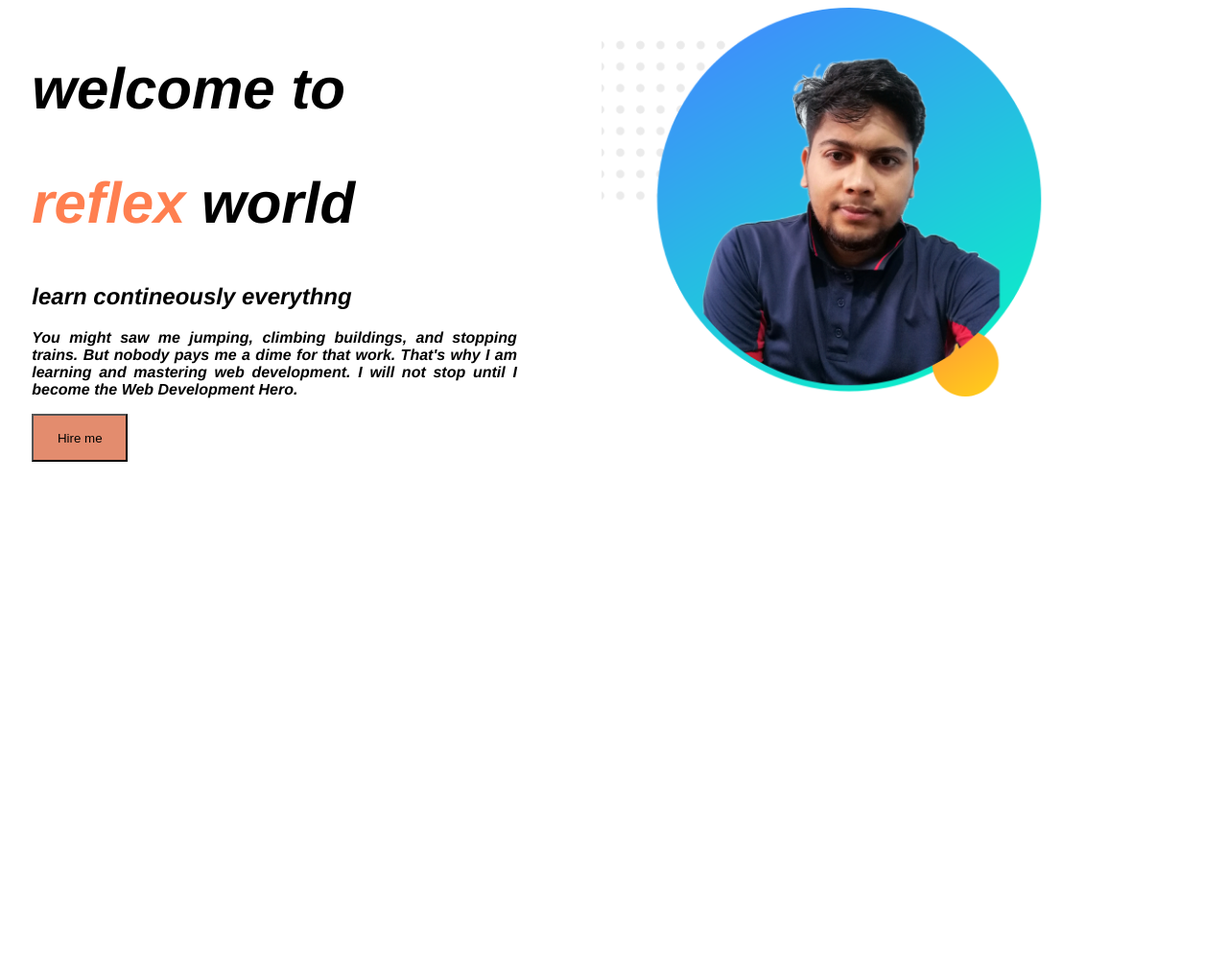
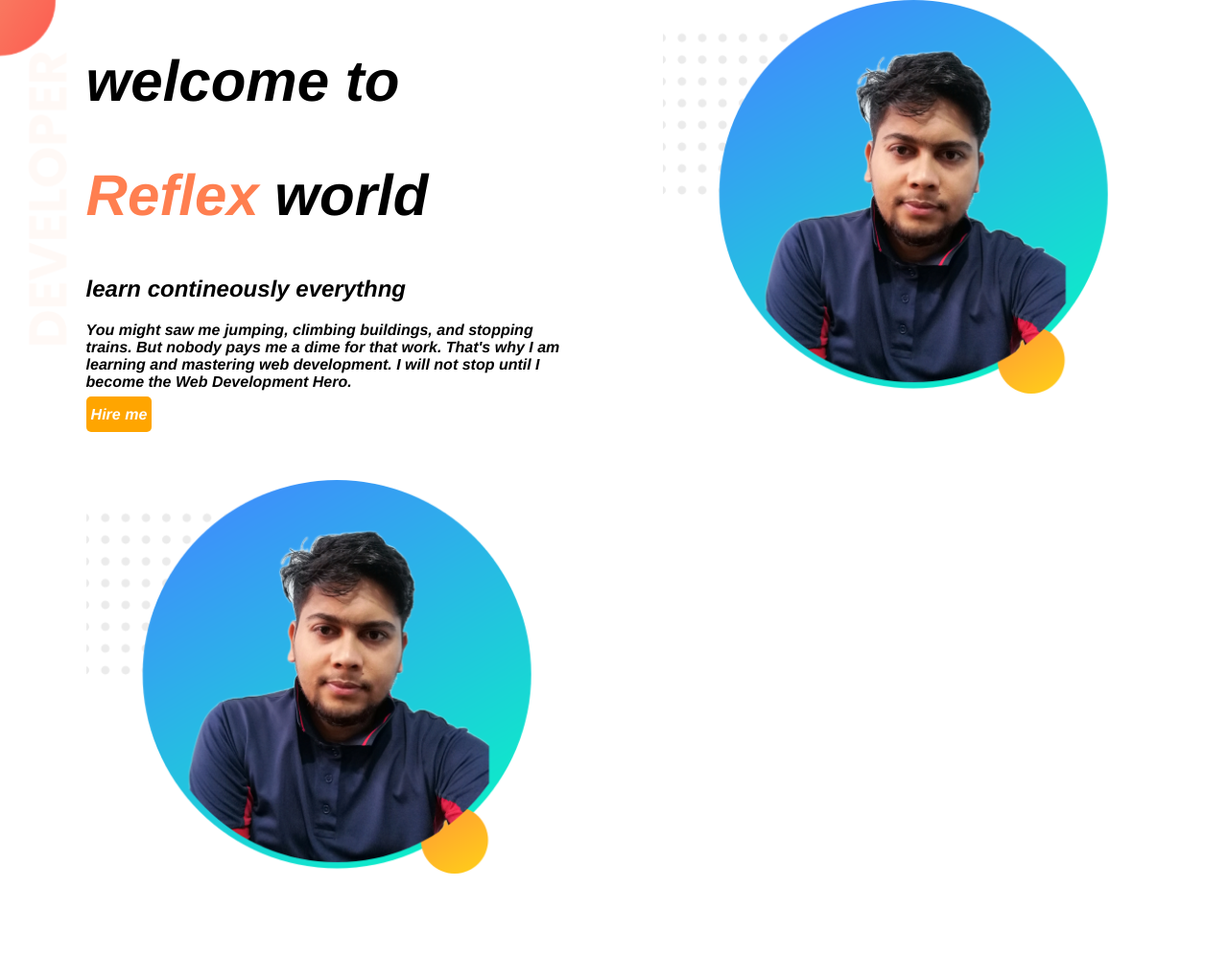
Before and after one commit to reflexsafwan/my-portfolio-website, a plain HTML site: page index.html in a window 1280 px wide. Shown: the whole page at 96% size. Before the commit the page ends 800 px from the top, so only its background shows below. Drawn offline with nearby package versions, Linux system fonts and the light colour scheme.

Commit message:
first section done

```diff
--- a/index.html
+++ b/index.html
@@ -11,17 +11,22 @@
     <link rel="stylesheet" href="style.css">
 </head>
 <body>
-    <section>
+    <section class="baground-pic">
             <div class="half-width">
                 <h1>welcome to</h1>
-                <h1><span class="adding_color">reflex</span> world</h1>
+                <h1><span class="adding_color">Reflex</span> world</h1>
                 <h2>learn contineously everythng</h2>
                 <p>You might saw me jumping, climbing buildings, and stopping trains. But nobody pays me a dime for that work. That's why I am learning and mastering web development. I will not stop until I become the Web Development Hero.</p>
-                <button>Hire me</button>
+                <a target="_blank" class="link-button" href="https://www.linkedin.com/in/reflex-safwan-a67761144/">Hire me</a>
             </div>
             <div class="half-width">
                 <img src="images/image 10.png" alt="">
             </div>
     </section>
+    <section class="dream-big">
+        <div class="half-width">
+            <img src="images/image 10.png" alt="">
+        </div>
+    </section>
 </body>
 </html>
--- a/style.css
+++ b/style.css
@@ -1,5 +1,6 @@
 body{
     font-family: 'Arimo', sans-serif;
+    margin:0px;
 }
 h1{
     font-size: 60px;
@@ -7,23 +8,31 @@ h1{
 .adding_color{
     color:coral;
 }
-p{
-    font-variant:justify;
-    text-align: justify;
-}
-button{
-    background-color: #E38C6E;
-    width: 100px;
-    height: 50px;
-
-}
 .half-width{
     width: 40%;
     float:left;
-    margin-right: 5%;
+    margin-left: 5%;
     padding-left: 2%;
 
 }
 .half-width img{
     width: 100%;
 }
+.baground-pic{
+    background-image: url("images/top-banner.png");
+    background-repeat: no-repeat;
+}
+section{
+    height: 500px;
+}
+.link-button{
+    text-decoration: none;
+    padding: 10px 5px;
+    background-color: orange;
+    background-image: linear-gradient(50deg,lightsalmon tomato);
+    border-radius: 5px;
+    font-weight: 700px;
+    color:white;
+
+
+}
```
Also changed, not shown: images/IMG-20220516-WA0036 (1).jpg (added), images/top-banner.png (added).
